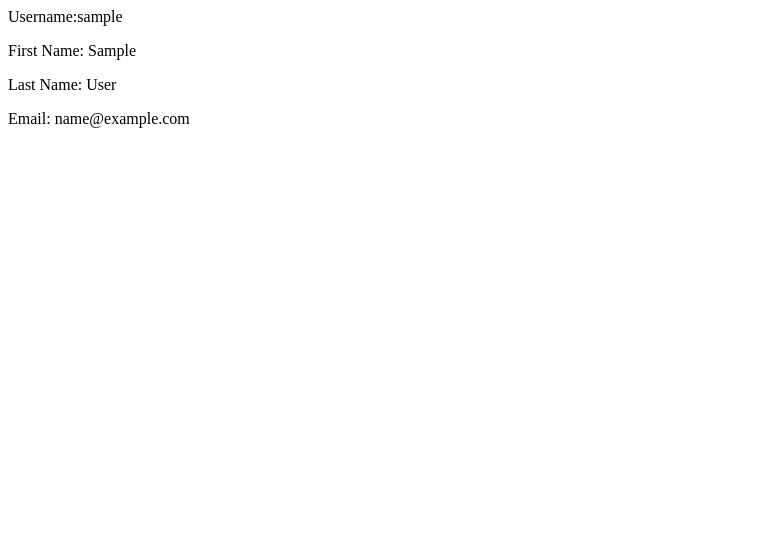
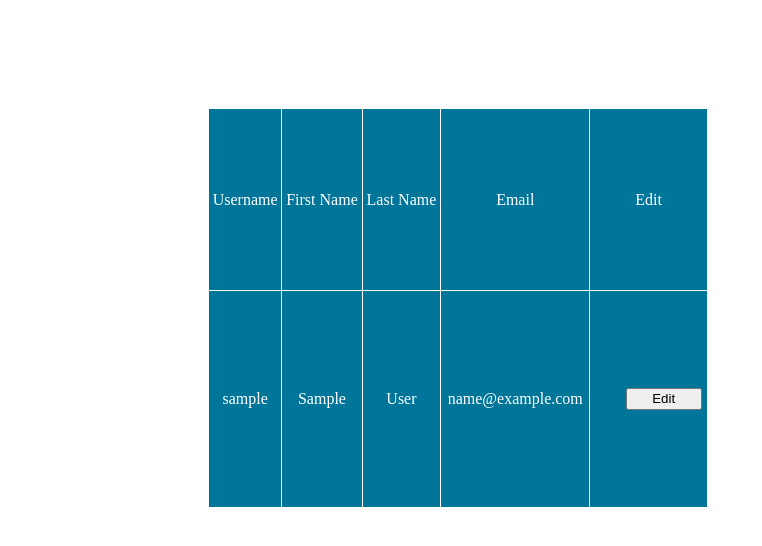
Before and after one commit to Gjenis87/Django-Project, a Django app: template users/templates/profile.html in a window 1280 px wide. Shown: the top 546 px of the page, without its empty margins (0-762 px from the left). Run offline with Django 4.2, Linux system fonts and the light colour scheme; the template is opened without the code that fills it, so the values that code supplies are empty; the visitor is signed in with stand-in values (Sample User, id 1).

Commit message:
Added table to user profile and edit button who redirects user to edit his profile"

```diff
--- a/users/templates/edit_user.html
+++ b/users/templates/edit_user.html
@@ -62,7 +62,7 @@
                 success:function (response_data){
                     console.log(response_data)
                     if(response_data.message === "success"){
-                        window.location.href = '{% url "products" %}'
+                        window.location.href = '{% url "profile" user.pk %}'
                     }
                 }
             })
--- a/users/templates/profile.html
+++ b/users/templates/profile.html
@@ -1,6 +1,81 @@
 {% block content %}
-    <p>Username:{{ user.username }}</p>
-    <p>First Name: {{user.first_name }}</p>
-    <p>Last Name: {{ user.last_name }}</p>
-    <p>Email: {{ user.email }}</p>
+    <style>
+        table, th, td {
+              border: 0.5px solid #FFFFFF;
+              border-collapse: collapse;
+            }
+            table{
+                position: absolute;
+                width: 500px;
+                height: 400px;
+                background: #00759A;
+                margin-top: 100px;
+                margin-left: 200px;
+
+                {#table-layout: fixed;#}
+            }
+            th, td {
+                font-family: "JetBrains Mono", serif;
+                font-weight: 300;
+                {#font-size: 12px;#}
+                color: #FFFFFF;
+            }
+            th{
+                margin-top: 6px;
+                text-align: center;
+            }
+            td{
+                text-align: center;
+                overflow: hidden;
+            }
+            button_container{
+            display: flex;
+            justify-content: center;
+            align-items: center
+            }
+
+            button_container {
+                position: relative;
+                height: 22px;
+                border-radius: 2px;
+                margin: 0 10px;
+                text-align: center;
+                padding-left: 20px !important;
+            }
+
+            button {
+                margin-left: 30px;
+                line-height: 16px;
+                width: 76px !important;
+            }
+            button:hover{
+                background-color: azure;
+            }
+    </style>
+    <table>
+        <tr>
+            <th>Username</th>
+            <th>First Name</th>
+            <th>Last Name</th>
+            <th>Email</th>
+            <th>Edit</th>
+        </tr>
+
+        <tr>
+            <td>{{user.username}}</td>
+            <td>{{user.first_name }}</td>
+            <td>{{ user.last_name}}</td>
+            <td>{{ user.email }}</td>
+            <td> <button type="button" class="edit" onclick="editProfile('{% url "edit" user.pk %}')">Edit</button> </td>
+        </tr>
+    </table>
 {% endblock %}
+
+{% block custom_scripts %}
+    <script>
+
+        function editProfile(url){
+            window.location.href = url
+        }
+    </script>
+{% endblock %}
```
